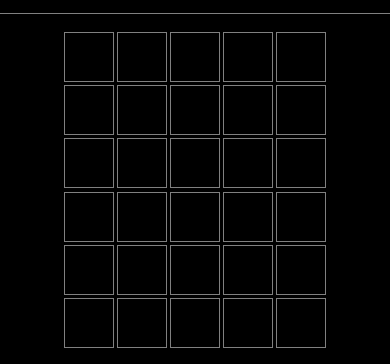
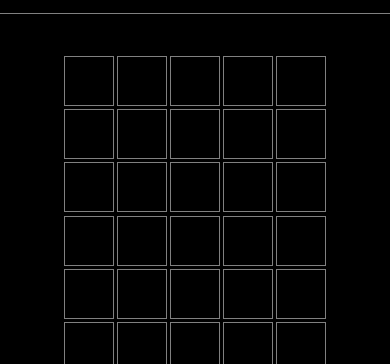
Before and after one commit to lobstercore/lobstercore.github.io, a plain HTML site: page wurddle/index.html in a window 390 px wide. Shown: the part 424-788 px from the top of the page. Drawn offline with Linux system fonts and the light colour scheme.

```diff
--- a/wurddle/style.css
+++ b/wurddle/style.css
@@ -109,6 +109,7 @@ header {
 }
 
 .game_board {
+  z-index: 1;
   display: flex;
   flex-direction: column;
   align-items: center;
@@ -517,7 +518,7 @@ a:hover {
     margin: 0.1rem;
   }
   .game_board {
-    margin-top: 1rem;
+    margin-top: 2.5rem;
     margin-bottom: 1rem;
   }
   .ad {
```
